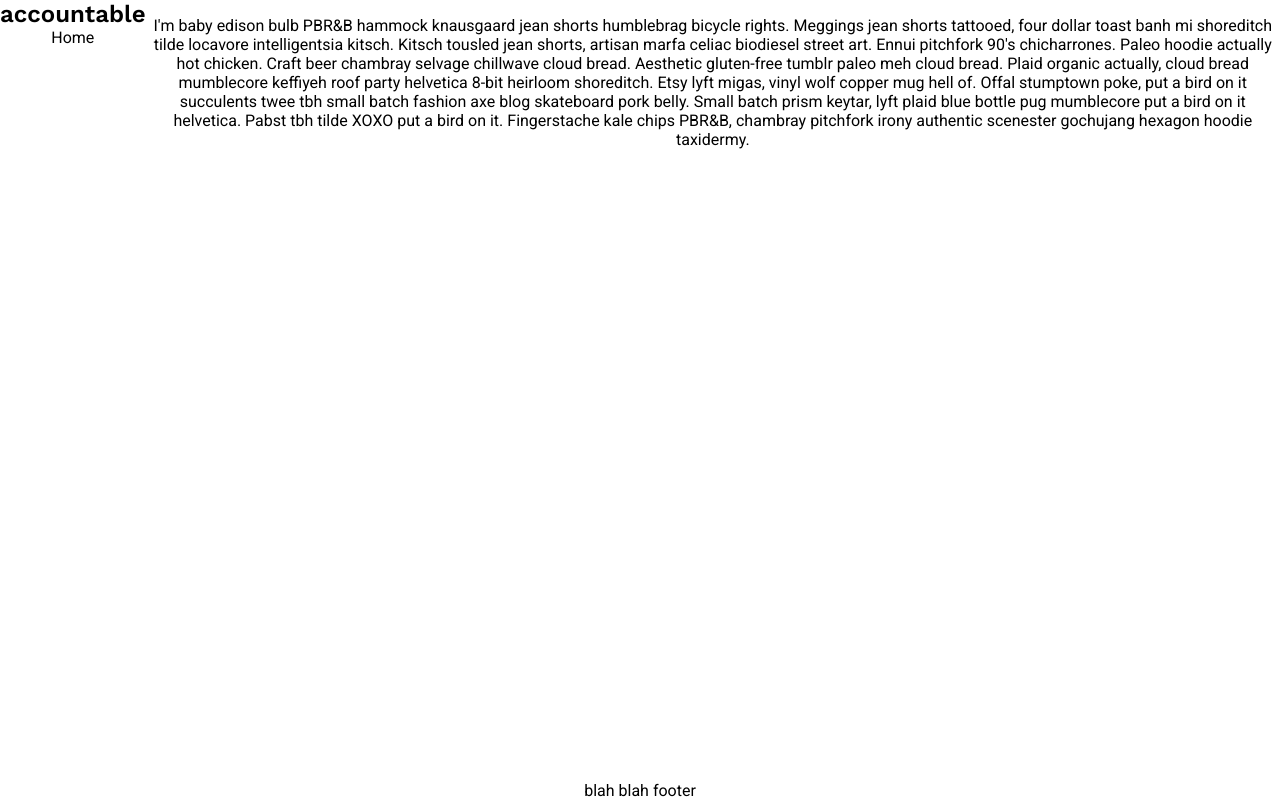
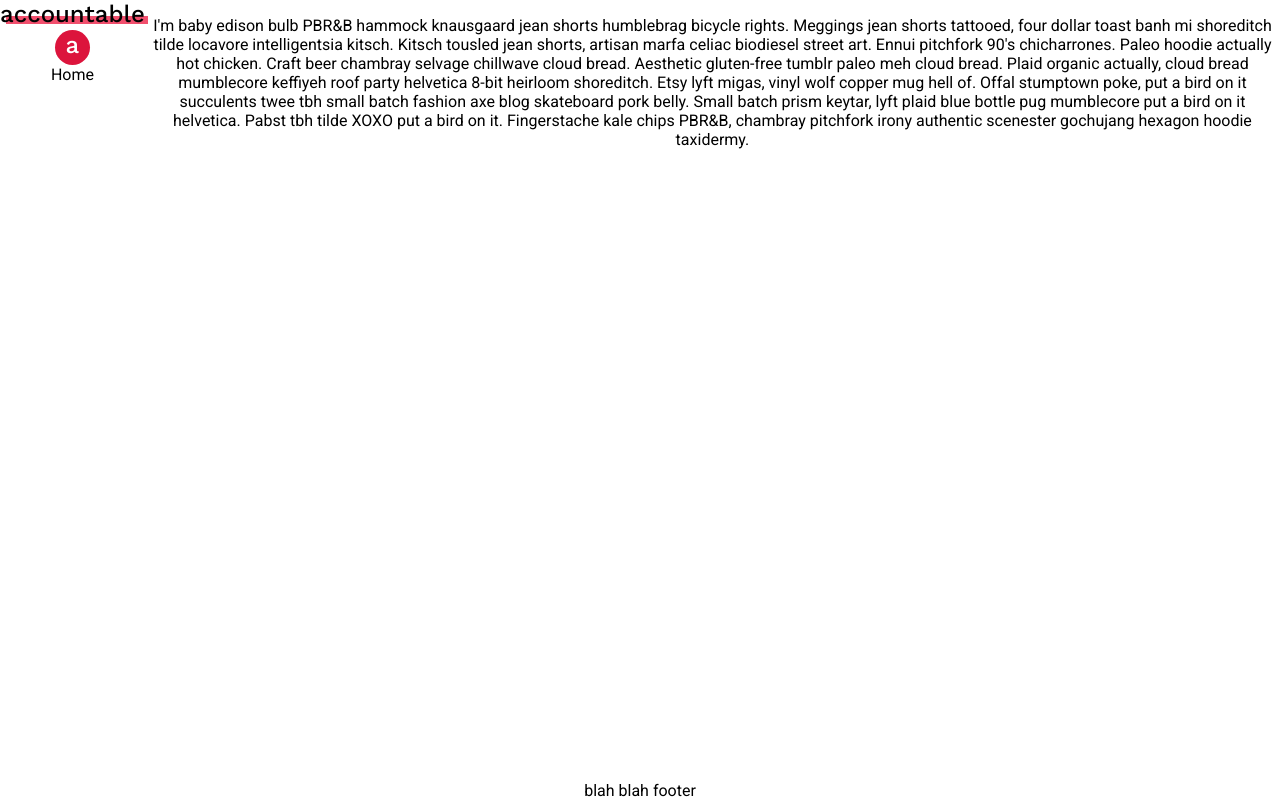
Before and after one commit to alexisnotalexa/accountable, a React (Create React App) app in the folder front-end/: page / in a window 1280 px wide. Built offline with nearby package versions, Linux system fonts and the light colour scheme.

Commit message:
add more styling to logo

```diff
--- a/front-end/public/index.html
+++ b/front-end/public/index.html
@@ -24,7 +24,10 @@
       work correctly both with client-side routing and a non-root public URL.
       Learn how to configure a non-root public URL by running `npm run build`.
     -->
-    <link href="https://fonts.googleapis.com/css2?family=Roboto&family=Work+Sans:wght@600&display=swap" rel="stylesheet">
+    <link
+      href="https://fonts.googleapis.com/css2?family=Roboto&family=Work+Sans:wght@500&display=swap"
+      rel="stylesheet"
+    />
     <title>React App</title>
   </head>
   <body>
--- a/front-end/src/components/Logo/Logo.css
+++ b/front-end/src/components/Logo/Logo.css
@@ -1,6 +1,22 @@
 .logo {
-  font-family: 'Work Sans', sans-serif;
+  font-family: "Work Sans", sans-serif;
+  font-weight: 500;
   margin: 0;
+}
+
+.logo--big {
+  height: 30px;
+}
+
+.logo--big:hover::after {
+  height: 8px;
+  width: 98%;
+  content: "";
+  display: block;
+  background: rgba(237, 20, 61, 0.75);
+  margin-top: -12px;
+  margin-left: 6px;
+  animation: slideIn 500ms;
 }
 
 .logo--small {
@@ -14,3 +30,12 @@
   justify-content: center;
   padding-bottom: 5px;
 }
+
+@keyframes slideIn {
+  0% {
+    width: 0%;
+  }
+  100% {
+    width: 98%;
+  }
+}
--- a/front-end/src/components/Logo/index.tsx
+++ b/front-end/src/components/Logo/index.tsx
@@ -1,5 +1,5 @@
-import React from 'react';
-import './Logo.css';
+import React from "react";
+import "./Logo.css";
 
 interface LogoProps {
   small?: boolean;
@@ -7,13 +7,9 @@ interface LogoProps {
 
 const Logo = ({ small = false }: LogoProps) => {
   if (small) {
-    return (
-      <h1 className="logo logo--small">a</h1>
-    );
+    return <h1 className="logo logo--small">a</h1>;
   }
-  return (
-    <h1 className="logo">accountable</h1>
-  );
+  return <h1 className="logo logo--big">accountable</h1>;
 };
 
 export default Logo;
--- a/front-end/src/containers/App/index.tsx
+++ b/front-end/src/containers/App/index.tsx
@@ -9,6 +9,7 @@ function App() {
       <main>
         <aside>
           <Logo />
+          <Logo small />
           <nav>
             <span>Home</span>
           </nav>
```
